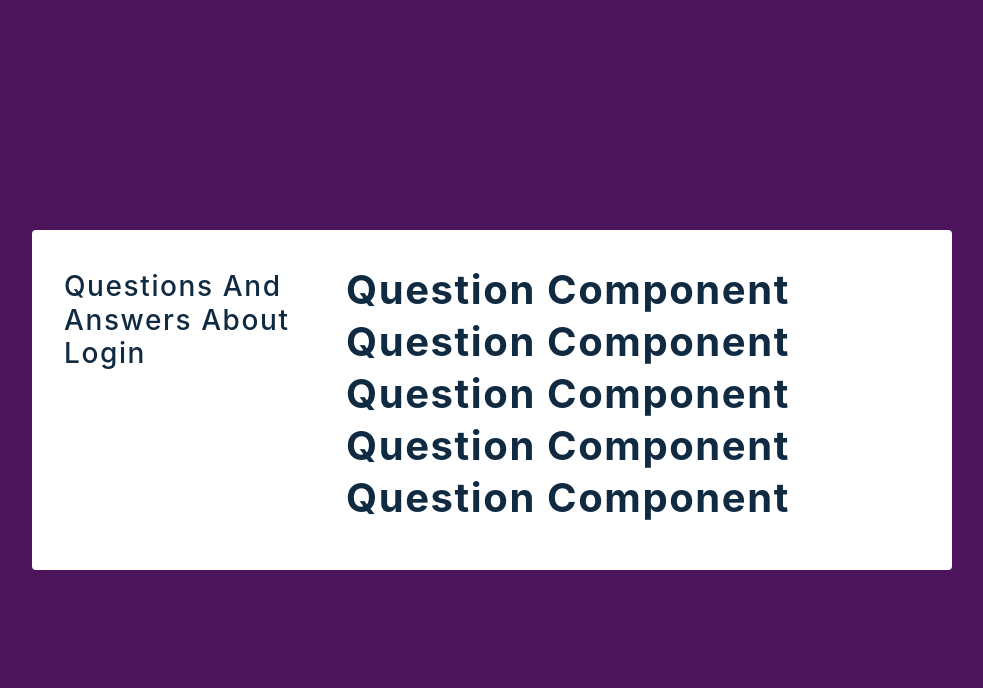
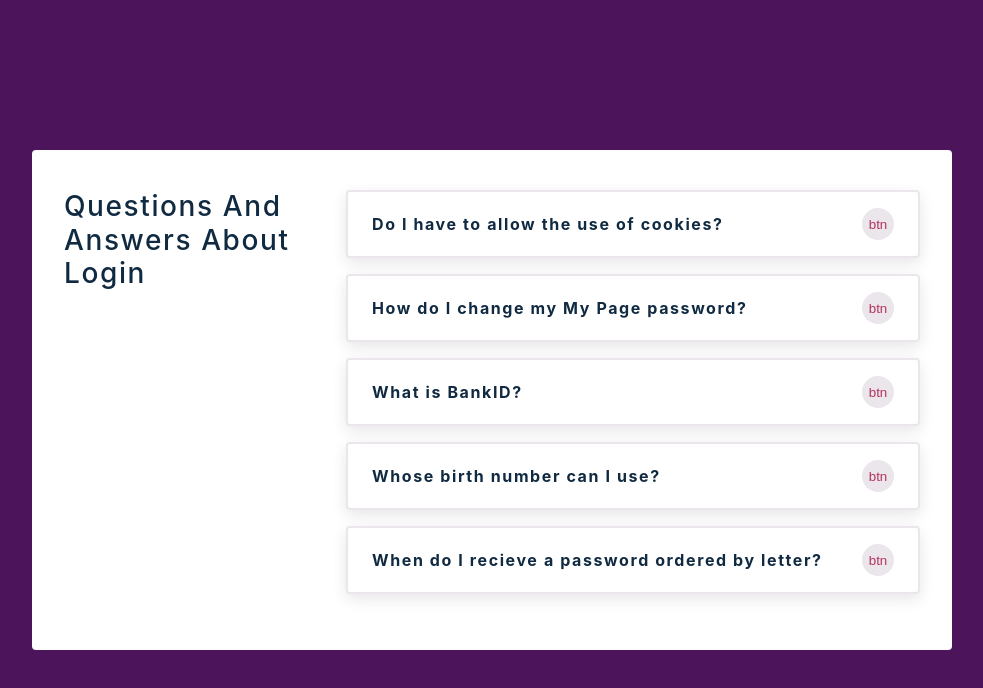
Before and after one commit to barksanto/react-projects, a React (Create React App) app in the folder 4-accordion/setup/: page / in a window 1280 px wide. Shown: the top 688 px of the page, without its empty margins (148-1131 px from the left). Built offline with nearby package versions, Linux system fonts and the light colour scheme.

Commit message:
added title form each question to an h4 tag - also button that will be used to toggle text

```diff
--- a/4-accordion/setup/src/App.js
+++ b/4-accordion/setup/src/App.js
@@ -12,7 +12,7 @@ function App() {
         <section className="info">
           {
             questions.map((question) => {
-              return <SingleQuestion key={question.id} />
+              return <SingleQuestion key={question.id} {...question} />
             })
           }
         </section>
--- a/4-accordion/setup/src/Question.js
+++ b/4-accordion/setup/src/Question.js
@@ -1,8 +1,13 @@
 import React, { useState } from 'react';
 import { AiOutlineMinus, AiOutlinePlus } from 'react-icons/ai';
 
-const Question = () => {
-  return <h2>question component</h2>;
+const Question = ({ title, info }) => {
+  return <article className="question">
+    <header>
+      <h4>{title}</h4>
+      <button className="btn">btn</button>
+    </header>
+  </article >;
 };
 
 export default Question;
```
